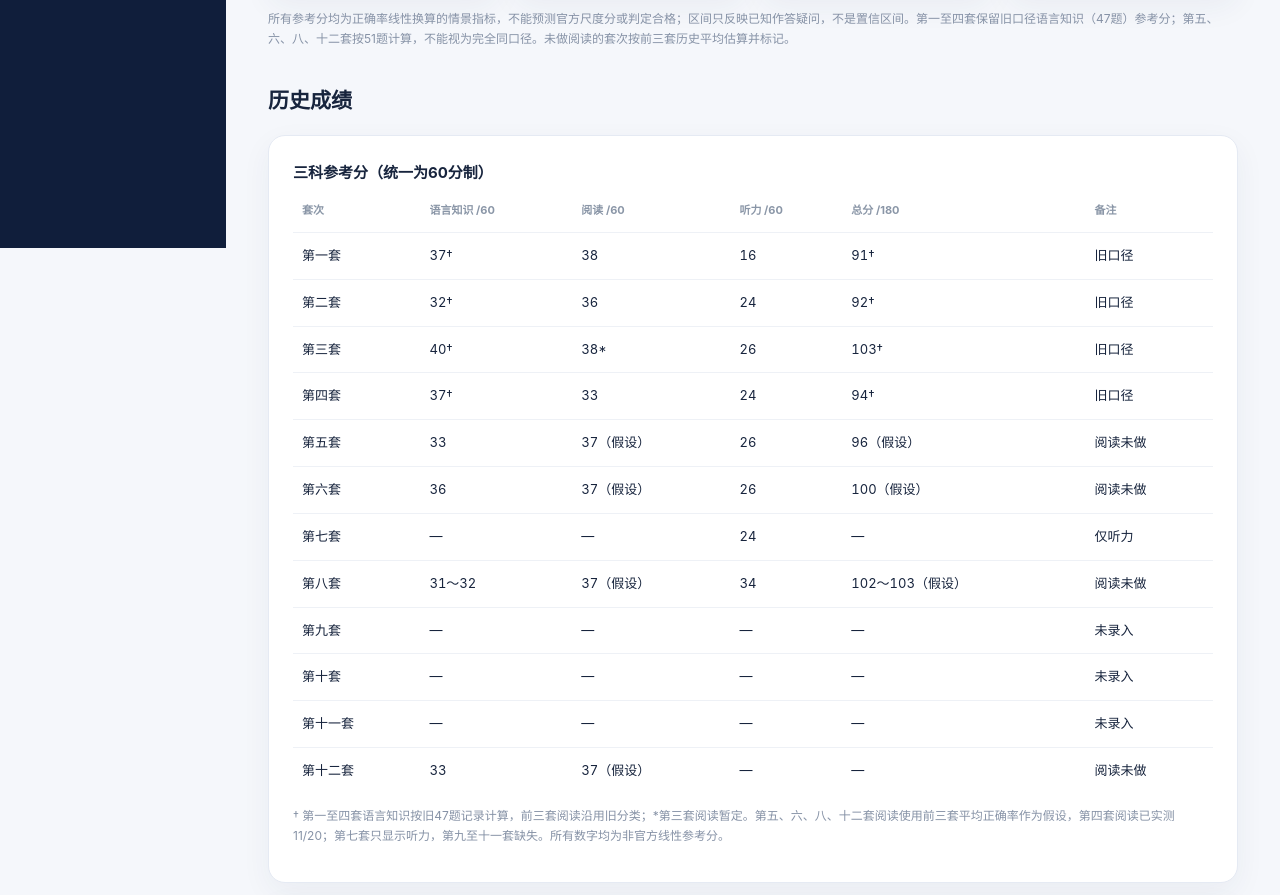
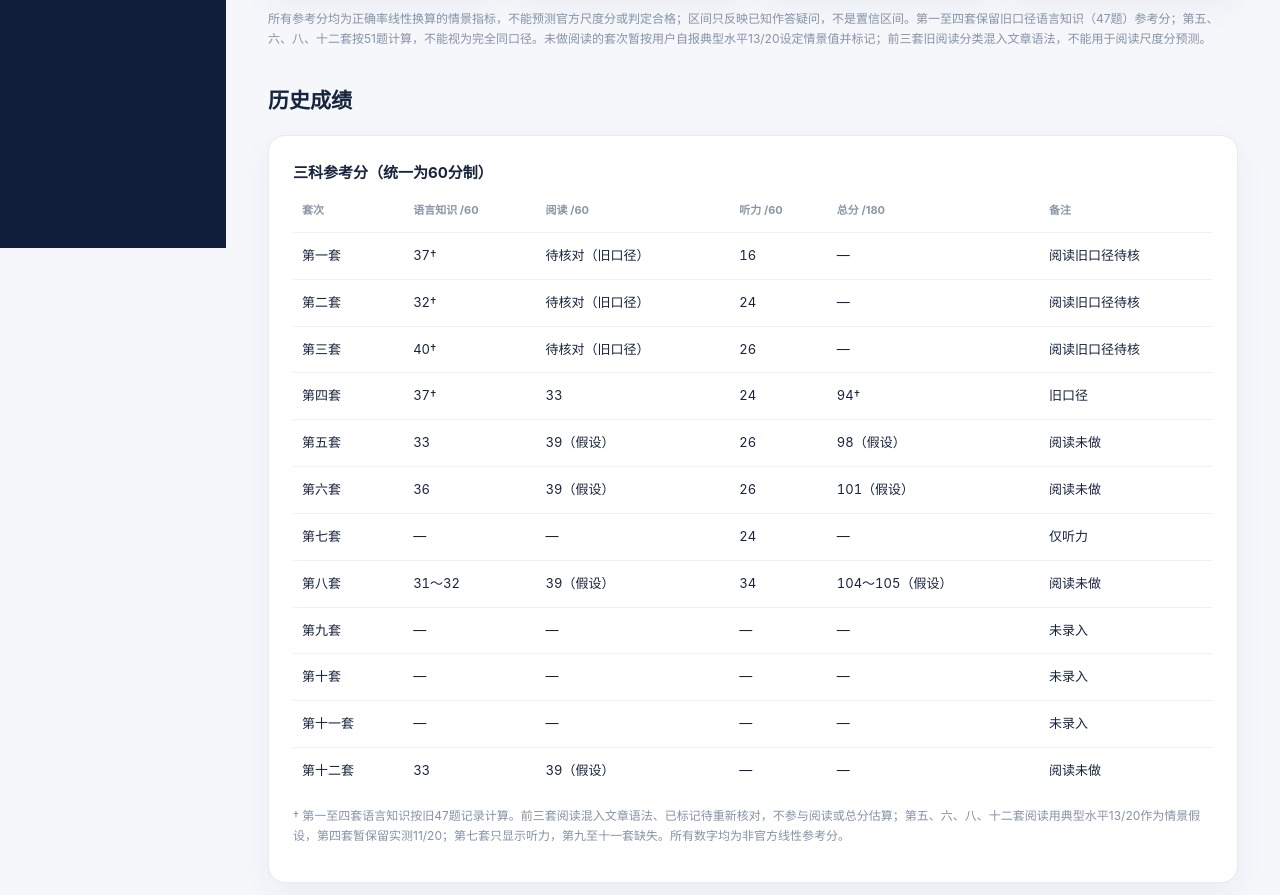
Before and after one commit to yuan-a-an/jlpt-n2-dashboard, a plain HTML site: page index.html in a window 1280 px wide. Shown: the part 552-1447 px from the top of the page. Drawn offline with Linux system fonts and the light colour scheme.

Commit message:
Correct N2 reading classification and use 13/20 provisional baseline

```diff
--- a/index.html
+++ b/index.html
@@ -3,8 +3,8 @@
 
 .main{max-width:1250px}.lead{background:#fff;color:var(--ink);border:1px solid var(--line);padding:24px}.lead p{color:var(--muted)}.lead:after{display:none}.kpis{grid-template-columns:repeat(4,1fr)}details{margin-top:12px}summary{cursor:pointer;font-weight:700;padding:12px 0}details .section{margin-top:12px}.detail .grid2{grid-template-columns:1fr}.detail .section-head p{display:none}td{font-variant-numeric:tabular-nums} @media(max-width:650px){.kpis{grid-template-columns:repeat(2,1fr)}}
 </style></head><body><aside class="sidebar"><div class="brand"><div class="logo">N2</div><strong>模拟成绩</strong></div><nav class="nav"><a href="#overview">成绩总览</a><a href="#trends">历史趋势</a><a href="#distribution">薄弱题型</a><a href="#details">历次模拟（1–12）</a><a href="mistakes.html">错题复习库 →</a></nav></aside><main class="main"><nav class="mobilebar"><a href="#overview">成绩</a><a href="#trends">趋势</a><a href="#distribution">弱点</a><a href="#details">详情</a><a href="mistakes.html">错题库</a></nav>
-<section id="overview"><header class="lead"><div><h1>JLPT N2 模拟成绩</h1><p>第十二套已录入词汇＋语法（28/51）；第八套保留听力成绩 ｜ N2合格条件：90/180、各科至少19/60</p></div></header><div class="card panel" style="margin-top:18px"><h3>最新录入：第十二套</h3><div class="chips"><span class="chip">词汇 22/30</span><span class="chip">语法选择＋排序 6/17</span><span class="chip">文章语法 0/4</span><span class="chip">语言知识 28/51</span><span class="chip">阅读：未录入</span><span class="chip">听力：未录入</span></div><p class="subnote">排序0/5、文章语法0/4是本套重点弱项。没有第十二套真实阅读和听力成绩，因此不显示该套总分。</p><p><a href="#twelfth">查看第十二套详细成绩</a>　·　<a href="mistakes.html">复习第十二套错题</a></p></div><div class="kpis"><div class="card kpi"><div class="kpi-label">第八套历史总分参考 /180</div><div class="kpi-main">102～103</div><div class="kpi-foot">假设阅读为历史平均；非官方分</div></div><div class="card kpi"><div class="kpi-label">语言知识参考 /60</div><div class="kpi-main">31～32</div><div class="kpi-foot">第50题待确认</div></div><div class="card kpi"><div class="kpi-label">阅读参考 /60</div><div class="kpi-main">37</div><div class="kpi-foot">历史平均假设，未实测</div></div><div class="card kpi"><div class="kpi-label">听力参考 /60</div><div class="kpi-main">34</div><div class="kpi-foot">实际答对17/30</div></div></div><p class="subnote">所有参考分均为正确率线性换算的情景指标，不能预测官方尺度分或判定合格；区间只反映已知作答疑问，不是置信区间。第一至四套保留旧口径语言知识（47题）参考分；第五、六、八、十二套按51题计算，不能视为完全同口径。未做阅读的套次按前三套历史平均估算并标记。</p></section>
-<section class="section" id="trends"><div id="listening"></div><h2>历史成绩</h2><div class="card panel"><h3>三科参考分（统一为60分制）</h3><div class="table-wrap"><table><thead><tr><th>套次</th><th>语言知识 /60</th><th>阅读 /60</th><th>听力 /60</th><th>总分 /180</th><th>备注</th></tr></thead><tbody id="scores"></tbody></table></div><p class="subnote">† 第一至四套语言知识按旧47题记录计算，前三套阅读沿用旧分类；*第三套阅读暂定。第五、六、八、十二套阅读使用前三套平均正确率作为假设，第四套阅读已实测11/20；第七套只显示听力，第九至十一套缺失。所有数字均为非官方线性参考分。</p></div><div class="card panel" style="margin-top:15px"><h3>原始答题趋势</h3><p class="hint">仅用于比较学习变化；语法统一为31～47题，缺失处断线。</p><svg class="trend-svg" viewBox="0 0 900 265" role="img" aria-label="各模块正确率趋势"><g id="plot"></g></svg><div class="legend"><span><i class="dot" style="background:#4269d7"></i>词汇</span><span><i class="dot" style="background:#e36b72"></i>语法（17题）</span><span><i class="dot" style="background:#14a68b"></i>阅读（旧分类）</span><span><i class="dot" style="background:#d89d38"></i>听力</span></div><details><summary>查看原始答题记录</summary><div class="table-wrap"><table><thead><tr><th>套次</th><th>词汇</th><th>语法选择＋排序</th><th>文章语法</th><th>阅读（旧分类）</th><th>听力</th></tr></thead><tbody id="raw"></tbody></table></div></details></div></section>
+<section id="overview"><header class="lead"><div><h1>JLPT N2 模拟成绩</h1><p>第十二套已录入词汇＋语法（28/51）；第八套保留听力成绩 ｜ N2合格条件：90/180、各科至少19/60</p></div></header><div class="card panel" style="margin-top:18px"><h3>最新录入：第十二套</h3><div class="chips"><span class="chip">词汇 22/30</span><span class="chip">语法选择＋排序 6/17</span><span class="chip">文章语法 0/4</span><span class="chip">语言知识 28/51</span><span class="chip">阅读：未录入</span><span class="chip">听力：未录入</span></div><p class="subnote">排序0/5、文章语法0/4是本套重点弱项。没有第十二套真实阅读和听力成绩，因此不显示该套总分。</p><p><a href="#twelfth">查看第十二套详细成绩</a>　·　<a href="mistakes.html">复习第十二套错题</a></p></div><div class="kpis"><div class="card kpi"><div class="kpi-label">第八套历史总分参考 /180</div><div class="kpi-main">104～105</div><div class="kpi-foot">假设阅读为历史平均；非官方分</div></div><div class="card kpi"><div class="kpi-label">语言知识参考 /60</div><div class="kpi-main">31～32</div><div class="kpi-foot">第50题待确认</div></div><div class="card kpi"><div class="kpi-label">阅读参考 /60</div><div class="kpi-main">39</div><div class="kpi-foot">典型水平13/20假设，未实测</div></div><div class="card kpi"><div class="kpi-label">听力参考 /60</div><div class="kpi-main">34</div><div class="kpi-foot">实际答对17/30</div></div></div><p class="subnote">所有参考分均为正确率线性换算的情景指标，不能预测官方尺度分或判定合格；区间只反映已知作答疑问，不是置信区间。第一至四套保留旧口径语言知识（47题）参考分；第五、六、八、十二套按51题计算，不能视为完全同口径。未做阅读的套次暂按用户自报典型水平13/20设定情景值并标记；前三套旧阅读分类混入文章语法，不能用于阅读尺度分预测。</p></section>
+<section class="section" id="trends"><div id="listening"></div><h2>历史成绩</h2><div class="card panel"><h3>三科参考分（统一为60分制）</h3><div class="table-wrap"><table><thead><tr><th>套次</th><th>语言知识 /60</th><th>阅读 /60</th><th>听力 /60</th><th>总分 /180</th><th>备注</th></tr></thead><tbody id="scores"></tbody></table></div><p class="subnote">† 第一至四套语言知识按旧47题记录计算。前三套阅读混入文章语法、已标记待重新核对，不参与阅读或总分估算；第五、六、八、十二套阅读用典型水平13/20作为情景假设，第四套暂保留实测11/20；第七套只显示听力，第九至十一套缺失。所有数字均为非官方线性参考分。</p></div><div class="card panel" style="margin-top:15px"><h3>原始答题趋势</h3><p class="hint">仅用于比较学习变化；语法统一为31～47题，缺失处断线。</p><svg class="trend-svg" viewBox="0 0 900 265" role="img" aria-label="各模块正确率趋势"><g id="plot"></g></svg><div class="legend"><span><i class="dot" style="background:#4269d7"></i>词汇</span><span><i class="dot" style="background:#e36b72"></i>语法（17题）</span><span><i class="dot" style="background:#14a68b"></i>阅读（实测可比数据）</span><span><i class="dot" style="background:#d89d38"></i>听力</span></div><details><summary>查看原始答题记录</summary><div class="table-wrap"><table><thead><tr><th>套次</th><th>词汇</th><th>语法选择＋排序</th><th>文章语法</th><th>阅读（20题制；旧口径待核）</th><th>听力</th></tr></thead><tbody id="raw"></tbody></table></div></details></div></section>
 <section class="section" id="distribution"><h2>薄弱题型</h2><div class="card panel"><h3>按累计错误率排序</h3><p class="hint">第一至六套、第八套及第十二套，共8套；第七套仅听力，第九至十一套未录入。文章语法因早期缺失不参与排名。</p><div class="table-wrap"><table><thead><tr><th>题型</th><th>错题 / 已做</th><th>错误率</th></tr></thead><tbody id="weak"></tbody></table></div><p><a href="mistakes.html">进入错题复习库 →</a></p></div></section>
 <section class="section detail" id="details"><h2>历次模拟</h2><p class="subnote">第一至第十二套按顺序排列；第九至十一套暂未录入数据。展开查看已记录成绩和错题。</p><details class="card panel" id="first"><summary>第一套</summary><div class="exam-record" data-exam="0"></div><div class="chips"><span class="chip">词汇：3、6、10、12、13、19、20、27、30</span><span class="chip">语法：31、36、37、39、41、44、45、46、47</span><span class="chip">阅读：49、50、52、56、64、65、68、70、71</span></div></details><details class="card panel" id="second"><summary>第二套</summary><div class="exam-record" data-exam="1"></div><div class="chips"><span class="chip">词汇：2、16、18、19、20、23、25、27、28、30</span><span class="chip">语法：31、32、34、35、36、37、39、42、43、44、46、47</span><span class="chip">阅读：共10题，题号未逐题复核</span></div></details><details class="card panel" id="third"><summary>第三套</summary><div class="exam-record" data-exam="2"></div><div class="chips"><span class="chip">词汇：3、5、9、16、19、30</span><span class="chip">语法：32、33、36、37、38、42、43、44、45、47</span><span class="chip">阅读（暂）：48、49、50、52、56、58、60、62、66</span></div><p class="subnote">阅读暂定，部分原卷未复核。</p></details><details class="card panel" id="fourth"><summary>第四套</summary><div class="exam-record" data-exam="3"></div><section class="section">
 <div class="grid2">
@@ -29,13 +29,13 @@ const names=['一','二','三','四','五','六','七','八','九','十','十一
 const fmt=(v,n)=>v==null?'—':(Array.isArray(v)?v.join('～'):v)+'/'+n;
 const lang=e=>e.a==null?null:Array.isArray(e.a)?e.a.map(x=>e.v+e.g+x):e.v+e.g+e.a;
 const proxy=(v,n)=>v==null?'—':Array.isArray(v)?v.map(x=>Math.round(x/n*60)).join('～'):Math.round(v/n*60);
-const avg=exams.slice(0,3).filter(e=>e.r!=null).reduce((s,e)=>s+e.r/e.n,0)/3;
+const avg=13/20; // 用户确认：标准阅读典型水平13/20；旧25题口径混入文章语法，不纳入参考分
 const languageRef=e=>e.v==null?null:e.a==null?[(e.v+e.g)/47*60]:Array.isArray(lang(e))?lang(e).map(x=>x/51*60):[lang(e)/51*60];
 const display=a=>a==null?'—':a.map(x=>Math.round(x)).filter((x,i,b)=>i===0||x!==b[i-1]).join('～');
-document.querySelector('#scores').innerHTML=exams.map((e,i)=>{const l=languageRef(e),r=e.r==null?avg*60:e.r/e.n*60,total=l==null||e.l==null?null:l.map(x=>x+r+e.l*2),legacy=e.a==null&&e.v!=null;return '<tr><td>第'+names[i]+'套</td><td>'+display(l)+(legacy?'†':'')+'</td><td>'+ (e.v==null?'—':Math.round(r)+(e.r==null?'（假设）':e.t?'*':''))+'</td><td>'+proxy(e.l,30)+'</td><td>'+display(total)+(total==null?'':e.r==null?'（假设）':legacy?'†':'')+'</td><td>'+ (e.v==null?(e.l==null?'未录入':'仅听力'):legacy?(e.r==null?'旧口径；阅读未做':'旧口径'):e.r==null?'阅读未做':'')+'</td></tr>'}).join('');
-document.querySelector('#raw').innerHTML=exams.map((e,i)=>'<tr><td>第'+names[i]+'套</td><td>'+fmt(e.v,30)+'</td><td>'+fmt(e.g,17)+'</td><td>'+fmt(e.a,4)+'</td><td>'+fmt(e.r,e.n)+(e.t?'*':'')+'</td><td>'+fmt(e.l,30)+'</td></tr>').join('');
+document.querySelector('#scores').innerHTML=exams.map((e,i)=>{const l=languageRef(e),badReading=i<3,r=badReading?null:e.r==null?avg*60:e.r/e.n*60,total=l==null||e.l==null||badReading?null:l.map(x=>x+r+e.l*2),legacy=e.a==null&&e.v!=null;return '<tr><td>第'+names[i]+'套</td><td>'+display(l)+(legacy?'†':'')+'</td><td>'+ (e.v==null?'—':badReading?'待核对（旧口径）':Math.round(r)+(e.r==null?'（假设）':''))+'</td><td>'+proxy(e.l,30)+'</td><td>'+display(total)+(total==null?'':e.r==null?'（假设）':legacy?'†':'')+'</td><td>'+ (e.v==null?(e.l==null?'未录入':'仅听力'):badReading?'阅读旧口径待核':legacy?(e.r==null?'旧口径；阅读未做':'旧口径'):e.r==null?'阅读未做':'')+'</td></tr>'}).join('');
+document.querySelector('#raw').innerHTML=exams.map((e,i)=>'<tr><td>第'+names[i]+'套</td><td>'+fmt(e.v,30)+'</td><td>'+fmt(e.g,17)+'</td><td>'+fmt(e.a,4)+'</td><td>'+fmt(e.r,e.n)+(i<3?'（混入文章语法，待核）':'')+'</td><td>'+fmt(e.l,30)+'</td></tr>').join('');
 const colors=['#4269d7','#e36b72','#14a68b','#d89d38'];
-const series=[exams.map(e=>e.v==null?null:e.v/30*100),exams.map(e=>e.g==null?null:e.g/17*100),exams.map(e=>e.r==null?null:e.r/e.n*100),exams.map(e=>e.l==null?null:e.l/30*100)];
+const series=[exams.map(e=>e.v==null?null:e.v/30*100),exams.map(e=>e.g==null?null:e.g/17*100),exams.map((e,i)=>i<3||e.r==null?null:e.r/e.n*100),exams.map(e=>e.l==null?null:e.l/30*100)];
 let svg='';const x=i=>55+i*69,y=v=>225-v*1.9;
 for(let t=0;t<=100;t+=25)svg+='<line class="gridline" x1="55" x2="850" y1="'+y(t)+'" y2="'+y(t)+'"/><text class="axis" x="5" y="'+(y(t)+4)+'">'+t+'%</text>';
 names.forEach((n,i)=>svg+='<text class="axis" x="'+x(i)+'" y="250" text-anchor="middle">'+n+'</text>');
```
